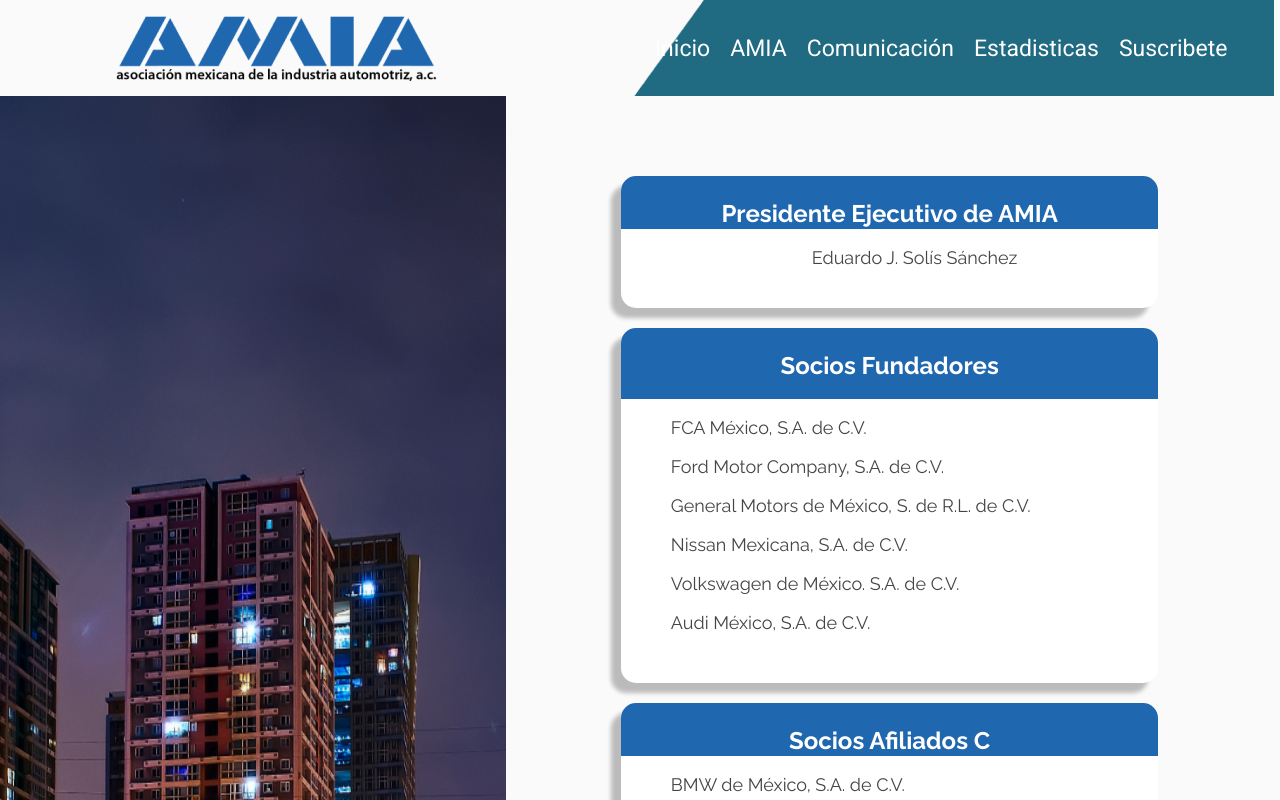
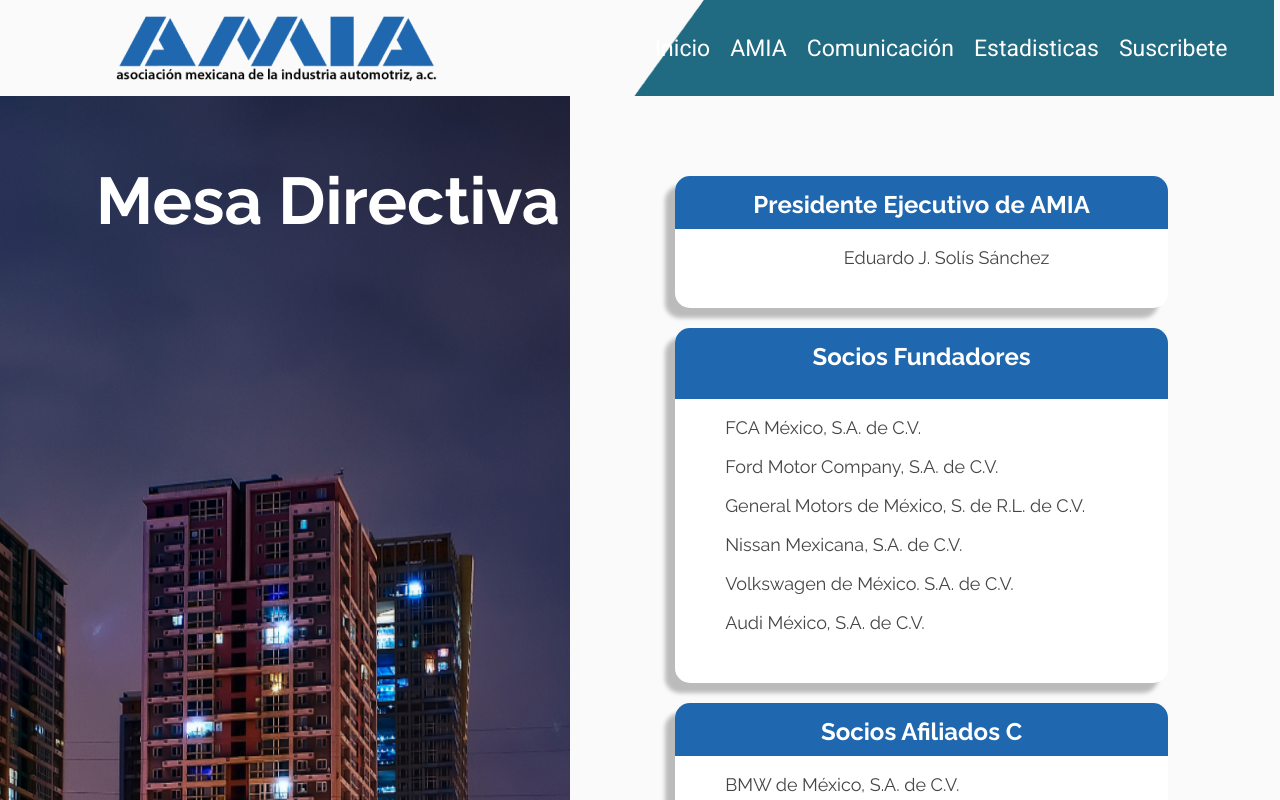
Before and after one commit to br99bry/AMIA_colors, a React app: page / in a window 1280 px wide. Shown: the top 800 px of the page. Built offline with nearby package versions, Linux system fonts and the light colour scheme.

Commit message:
primera entra pagina mesa directiva

```diff
--- a/src/assets/styles/MesaDirectiva.scss
+++ b/src/assets/styles/MesaDirectiva.scss
@@ -5,7 +5,7 @@
     width: 100vw;
     height: 195vh;
     display: grid;
-    grid-template-columns: 40% 60%;
+    grid-template-columns: 45% 55%;
 
     & .mesaDirectiva-left{
         //border: $boder-test;
@@ -15,6 +15,18 @@
             width: 100%;
             height: calc(100% + 54px);
             position: absolute;
+        }
+
+        & p{
+            position: absolute;
+            font-family: $font-button;
+            font-style: normal;
+            font-weight: bold;
+            font-size: 66px;
+            line-height: 77px;
+            color: white;
+            z-index: 1;
+            left: 8vw;
         }
     }
 
@@ -59,18 +71,21 @@
     background-color: #1F67AF;
     border-radius: 15px 15px 0px 0px;
     text-align: center;
+
     & p{
         font-family: $font-button;
         font-style: normal;
         font-weight: bold;
         font-size: 24px;
-        line-height: 28px;
+        line-height: 10px;
         color: #FFFFFF;
+
     }
 }
 
 .mesaDirectiva-item:nth-of-type(1) .mesaDirectiva-description p{
     text-align: center;
+
     color: #454545;
     font-family: $font-button;
     font-style: normal;
--- a/src/components/MesaDirectiva.jsx
+++ b/src/components/MesaDirectiva.jsx
@@ -7,6 +7,7 @@
 
     <div className="mesaDirectiva-container">
         <section className="mesaDirectiva-left">
+            <p>Mesa Directiva</p>
             <img src={mesaDirectivaLeft} alt=""/>
         </section>
         <section className="mesaDirectiva-right">
```
